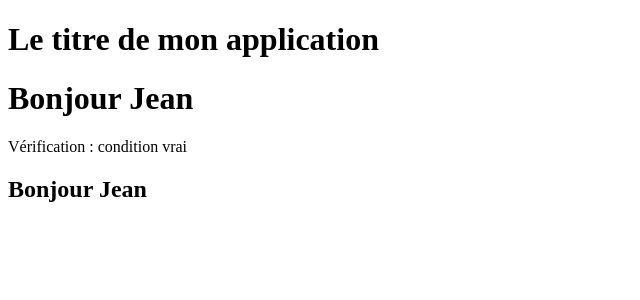
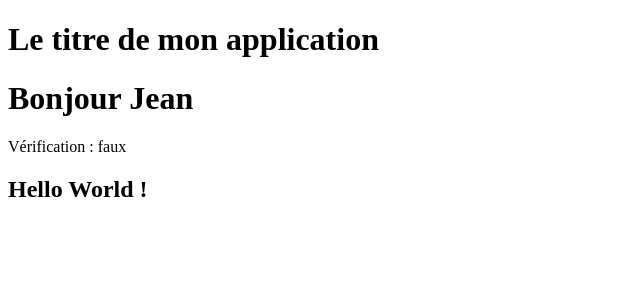
Before and after one commit to formateur1/TD1Ex1Angular, an Angular app: page / in a window 1280 px wide. Shown: the top 300 px of the page, without its empty margins (0-640 px from the left). Built offline with nearby package versions, Linux system fonts and the light colour scheme.

Commit message:
ajout else

```diff
--- a/src/app/app.component.html
+++ b/src/app/app.component.html
@@ -4,4 +4,5 @@
 
 <p>Vérification : {{ verif ? "condition vrai" : "faux" }}</p>
 
-<h2 *ngIf="verif">Bonjour {{nom}}</h2>
+<h2 *ngIf="verif; else sinonBonjour">Bonjour {{nom}}</h2>
+<ng-template #sinonBonjour> <h2>Hello World !</h2>  </ng-template>
--- a/src/app/app.component.ts
+++ b/src/app/app.component.ts
@@ -10,5 +10,5 @@ export class AppComponent {
 
   nom:string = "Jean";
 
-  verif:boolean = true;
+  verif:boolean = false;
 }
```
